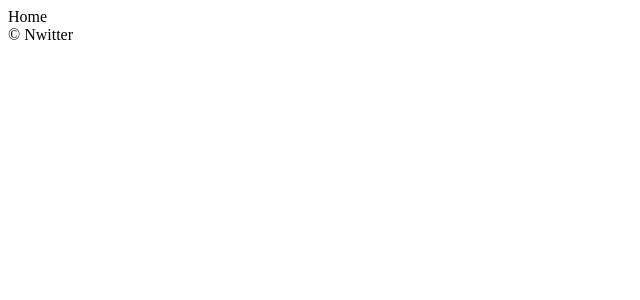
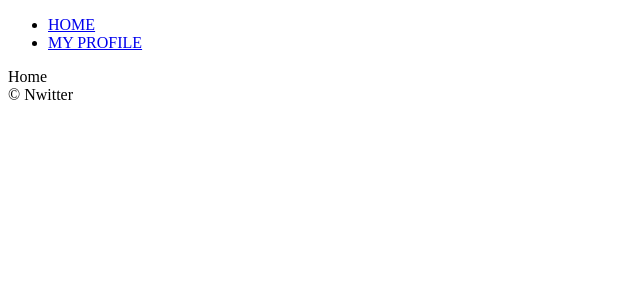
Before and after one commit to tmddkjung/nwitter, a React (Create React App) app: page /#/ in a window 1280 px wide. Shown: the top 300 px of the page, without its empty margins (0-640 px from the left). Built offline with nearby package versions, Linux system fonts and the light colour scheme; no server answers; sample sign-in values are in the browser's storage.

Commit message:
Sign out and add navigator

```diff
--- /dev/null
+++ b/src/components/Navigation.js
@@ -0,0 +1,16 @@
+import React, { useState } from "react";
+
+import { Link } from "react-router-dom";
+
+const Navigation = ({ isLoggedIn })=> {
+    return (
+        <nav>
+            <ul>
+                <li><Link to={"/"}>HOME</Link></li>
+                <li><Link to={"/profile"}>MY PROFILE</Link></li>
+            </ul>
+        </nav>
+    )
+}
+
+export default Navigation;
--- a/src/components/Router.js
+++ b/src/components/Router.js
@@ -1,12 +1,17 @@
 import React, { useState } from "react";
-import { HashRouter as Router, Route, Switch } from "react-router-dom";
-import Auth from "../routes/Auth";
-import Home from "../routes/Home";
+import { HashRouter as Router, Route, Switch, Redirect } from "react-router-dom";
+import Auth from "routes/Auth";
+import Home from "routes/Home";
+import Profile from "routes/Profile";
 
+import Navigation from "components/Navigation";
 
 const AppRouter = ({ isLoggedIn })=> {
     return (
         <Router>
+            {
+                isLoggedIn && <Navigation />
+            }
             <Switch>
                 {
                     isLoggedIn ?
@@ -14,10 +19,17 @@
                             <Route exact path={"/"}>
                                 <Home />
                             </Route>
+                            <Route exact path={"/profile"}>
+                                <Profile />
+                            </Route>
+                            {/*<Redirect from={"*"} to={"/"} />  type 1 is put the redirect on router.js */}
                         </> :
-                        <Route exact path={"/"}>
-                            <Auth />
-                        </Route>
+                        <>
+                            <Route exact path={"/"}>
+                                <Auth />
+                            </Route>
+                            {/*<Redirect from={"*"} to={"/"} />*/}
+                        </>
                 }
             </Switch>
         </Router>
--- a/src/routes/Profile.js
+++ b/src/routes/Profile.js
@@ -1,5 +1,21 @@
 import React from "react";
+import { authService } from "fbase";
+import { useHistory } from "react-router-dom";
 
-const Profile = () => <span>Profile</span>
+const Profile = () => {
+    // type 2 is history and push function
+    const history = useHistory();
+
+    const onLogout = () => {
+        authService.signOut();
+        history.push("/");
+    }
+
+    return (
+        <>
+            <button onClick={onLogout}>Log Out</button>
+        </>
+    )
+}
 
 export default Profile;
```
